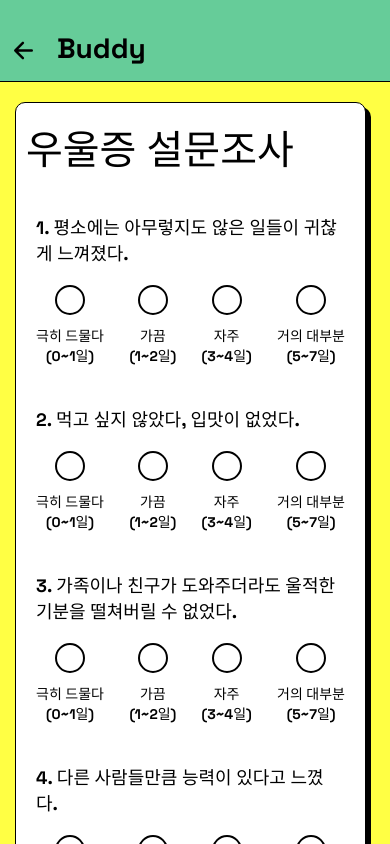
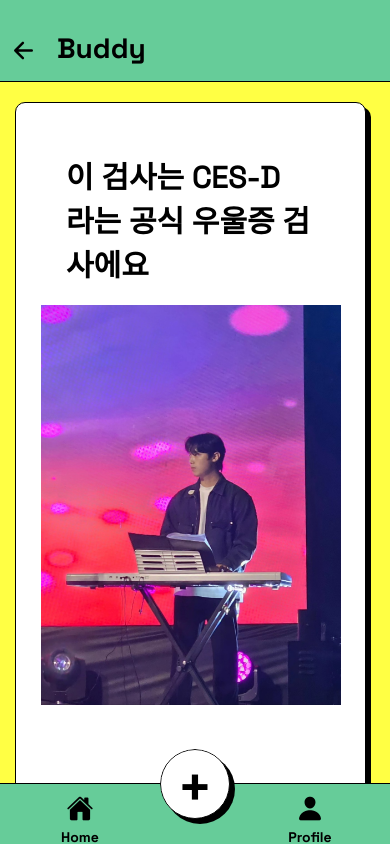
Before and after one commit to hshy1839/capstoneApp, a React Native app: screen /DepressionSurvey in a window 390 px wide. Shown: the top 844 px of the page. Built offline with nearby package versions, Linux system fonts and the light colour scheme.

Commit message:
depression survey 페이지 검사 계산 기능 구현 완료

```diff
--- a/App.js
+++ b/App.js
@@ -11,6 +11,7 @@ import Myinfo from './components/Myinfo';
 import Post from './components/Post';
 import PostDetail from './components/PostDetail';
 import DepressionSurvey from './components/DepressionSurvey';
+
 
 const Stack = createStackNavigator();
 
--- a/components/DepressionSurvey.js
+++ b/components/DepressionSurvey.js
@@ -1,24 +1,20 @@
 import React, { useState } from 'react';
-import { StyleSheet, Text, View, ScrollView, TouchableOpacity } from 'react-native';
+import { StyleSheet, Text, View, ScrollView, TouchableOpacity, Image } from 'react-native';
 import { useFonts } from 'expo-font';
 import fonts from './Font';
 import Footer from './Footer';
 
 const DepressionSurvey = () => {
+
   const [loaded] = useFonts({
     SpaceGroteskRegular: fonts.spaceGroteskRegular,
     SpaceGroteskBold: fonts.spaceGroteskBold,
   });
 
-  const [answers, setAnswers] = useState({});
+  const [page, setPage] = useState(-1); // 페이지 인덱스를 상태로 관리
+  const [score, setScore] = useState(0); // 점수를 상태로 관리
 
-  const handleOptionSelect = (questionId, option) => {
-    setAnswers({ ...answers, [questionId]: option });
-  };
-
-  if (!loaded) {
-    return null;
-  }
+  const questionsPerPage = 4; // 한 페이지에 보여질 질문 수
 
   const questions = [
     {
@@ -123,6 +119,124 @@ const DepressionSurvey = () => {
     },
   ];
 
+  // 현재 페이지에 보여질 질문들을 계산합니다.
+  const startIndex = page * questionsPerPage;
+  const endIndex = startIndex + questionsPerPage;
+  const questionsToShow = questions.slice(startIndex, endIndex);
+
+  const handleNextPage = () => {
+    setPage(page + 1);
+  };
+
+  const handleStartSurvey = () => {
+    setPage(0); // 시작하기 버튼을 누르면 첫 번째 질문 페이지로 이동
+  };
+
+  const isLastPage = page === Math.ceil(questions.length / questionsPerPage) - 1;
+
+  const [answers, setAnswers] = useState({});
+
+
+  const handleOptionSelect = (questionId, option) => {
+    const question = questions.find(q => q.id === questionId);
+    const prevOption = answers[questionId];
+    let prevScore = 0;
+    let newScore = 0;
+
+    // 이전에 선택한 옵션과 해당하는 점수 계산
+    if (prevOption) {
+      if (questionId === 4 || questionId === 8 || questionId === 12 || questionId === 16) {
+        switch (prevOption) {
+          case '극히 드물다\n(0~1일)':
+            prevScore = -1;
+            break;
+          case '가끔\n(1~2일)':
+            prevScore = -2;
+            break;
+          case '자주\n(3~4일)':
+            prevScore = -3;
+            break;
+          case '거의 대부분\n(5~7일)':
+            prevScore = -4;
+            break;
+          default:
+            break;
+        }
+      } else {
+        switch (prevOption) {
+          case '극히 드물다\n(0~1일)':
+            prevScore = 1;
+            break;
+          case '가끔\n(1~2일)':
+            prevScore = 2;
+            break;
+          case '자주\n(3~4일)':
+            prevScore = 3;
+            break;
+          case '거의 대부분\n(5~7일)':
+            prevScore = 4;
+            break;
+          default:
+            break;
+        }
+      }
+    }
+
+    // 새로운 옵션과 해당하는 점수 계산
+    if (questionId === 4 || questionId === 8 || questionId === 12 || questionId === 16) {
+      switch (option) {
+        case '극히 드물다\n(0~1일)':
+          newScore = -1;
+          break;
+        case '가끔\n(1~2일)':
+          newScore = -2;
+          break;
+        case '자주\n(3~4일)':
+          newScore = -3;
+          break;
+        case '거의 대부분\n(5~7일)':
+          newScore = -4;
+          break;
+        default:
+          break;
+      }
+    } else {
+      switch (option) {
+        case '극히 드물다\n(0~1일)':
+          newScore = 1;
+          break;
+        case '가끔\n(1~2일)':
+          newScore = 2;
+          break;
+        case '자주\n(3~4일)':
+          newScore = 3;
+          break;
+        case '거의 대부분\n(5~7일)':
+          newScore = 4;
+          break;
+        default:
+          break;
+      }
+    }
+
+    // 중복 감점 방지를 위한 조건 추가
+    let updatedScore = score;
+    updatedScore = score - prevScore + newScore;
+
+    // 점수 및 선택한 옵션 저장
+    setScore(updatedScore);
+    setAnswers({ ...answers, [questionId]: option });
+  };
+
+
+
+  const handleSubmission = () => {
+    // 최종 점수 계산
+    let finalScore = score;
+    // 최종 점수 출력 또는 다른 작업 수행
+    console.log('최종 점수:', finalScore);
+  };
+
   const OptionButton = ({ questionId, option }) => {
     return (
       <TouchableOpacity
@@ -143,9 +257,23 @@ const DepressionSurvey = () => {
         <View style={styles.componentContainer}>
           <View style={styles.component1Background} />
           <View style={styles.component1}>
+            {page === -1 ? ( // 초기 페이지
+              <View style={styles.initialPage}>
+                <Text style={styles.initialText}>이 검사는 CES-D 라는 공식 우울증 검사에요</Text>
+                <Image source={require('../assets/profile.jpg')} style={styles.Image} />
+                <TouchableOpacity
+                  style={styles.startButton}
+                  onPress={handleStartSurvey}
+                >
+                  <Text style={styles.buttonText}>시 작 하 기</Text>
+                </TouchableOpacity>
+              </View>
+            ) : (
+              // 질문 페이지
+              <>
                 <Text style={styles.component1Text}>우울증 설문조사</Text>
-            {questions.map((question) => (
-              <View key={question.id} style={styles.questionContainer}>
+                {questionsToShow.map((question, index) => (
+                  <View key={index} style={styles.questionContainer}>
                     <Text style={styles.questionText}>{question.title}</Text>
                     <View style={styles.optionsContainer}>
                       {question.options.map((option, index) => (
@@ -157,10 +285,34 @@ const DepressionSurvey = () => {
                     </View>
                   </View>
                 ))}
-
-          <TouchableOpacity style={styles.surveyButton}>
-          <Text style={styles.buttonText}>제출하기</Text>
+                <View style={styles.buttonContainer}>
+                  {page !== 0 && (
+                    <TouchableOpacity
+                      style={styles.surveyButton}
+                      onPress={() => setPage(page - 1)}
+                    >
+                      <Text style={styles.buttonText}>이전</Text>
                     </TouchableOpacity>
+                  )}
+                  {isLastPage ? (
+                    <TouchableOpacity
+                      style={styles.surveyButton}
+                      onPress={handleSubmission}
+                    >
+                      <Text style={styles.buttonText}>제출</Text>
+                    </TouchableOpacity>
+                  ) : (
+                    <TouchableOpacity
+                      style={styles.surveyButton}
+                      onPress={handleNextPage}
+                      disabled={isLastPage}
+                    >
+                      <Text style={styles.buttonText}>다음</Text>
+                    </TouchableOpacity>
+                  )}
+                </View>
+              </>
+            )}
           </View>
         </View>
       </ScrollView>
@@ -211,8 +363,30 @@ const styles = StyleSheet.create({
     top: -15,
     marginLeft: -10,
     fontFamily: 'SpaceGroteskBold',
-    marginBottom : 40,
-    marginTop : 10,
+    marginBottom: 40,
+    marginTop: 10,
+  },
+  initialPage: {
+    alignItems: 'center',
+    height: 700,
+    padding: 30,
+  },
+  initialText: {
+    fontSize: 30,
+    marginBottom: 20,
+    fontFamily: 'SpaceGroteskRegular',
+    fontWeight: 'bold',
+  },
+  startButton: {
+    backgroundColor: '#0095f6',
+    paddingHorizontal: 30,
+    paddingVertical: 10,
+    borderRadius: 5,
+    marginTop: 100,
+  },
+  startButtonText: {
+    color: 'white',
+    fontFamily: 'SpaceGroteskBold',
   },
   questionContainer: {
     marginBottom: 20,
@@ -225,7 +399,7 @@ const styles = StyleSheet.create({
   optionsContainer: {
     flexDirection: 'row',
     justifyContent: 'space-between',
-    height : 100,
+    height: 100,
   },
   optionContainer: {
     alignItems: 'center',
@@ -247,32 +421,35 @@ const styles = StyleSheet.create({
     fontFamily: 'SpaceGroteskBold',
     color: 'black',
     textAlign: 'center',
-    marginTop: 10,
-  },
-  innerCircle: {
-    width: 20,
-    height: 20,
-    borderRadius: 10,
-    backgroundColor: 'black', // Change color as needed
+    marginTop: 5,
   },
   surveyButton: {
-    borderColor : 'black',
-    borderWidth : 1.5,
-    width: '80%',
+    borderColor: 'black',
+    borderWidth: 1.5,
+    width: '50%',
     height: 50,
     backgroundColor: '#0095f6',
     justifyContent: 'center',
     alignItems: 'center',
     borderRadius: 5,
     marginBottom: 10,
-    fontFamily : 'SpaceGroteskBold',
-    marginLeft : 30,
+    fontFamily: 'SpaceGroteskBold',
+    marginLeft: 5,
   },
   buttonText: {
     fontSize: 18,
-    fontFamily : 'SpaceGroteskBold',
+    fontFamily: 'SpaceGroteskBold',
     color: 'white',
   },
+  buttonContainer: {
+    flexDirection: 'row',
+    justifyContent: 'center',
+  },
+  Image: {
+    padding: 20,
+    width: 300,
+    height: 400,
+  }
 });
 
 export default DepressionSurvey;
```
Lines whose indentation alone changed are shown as unchanged.
